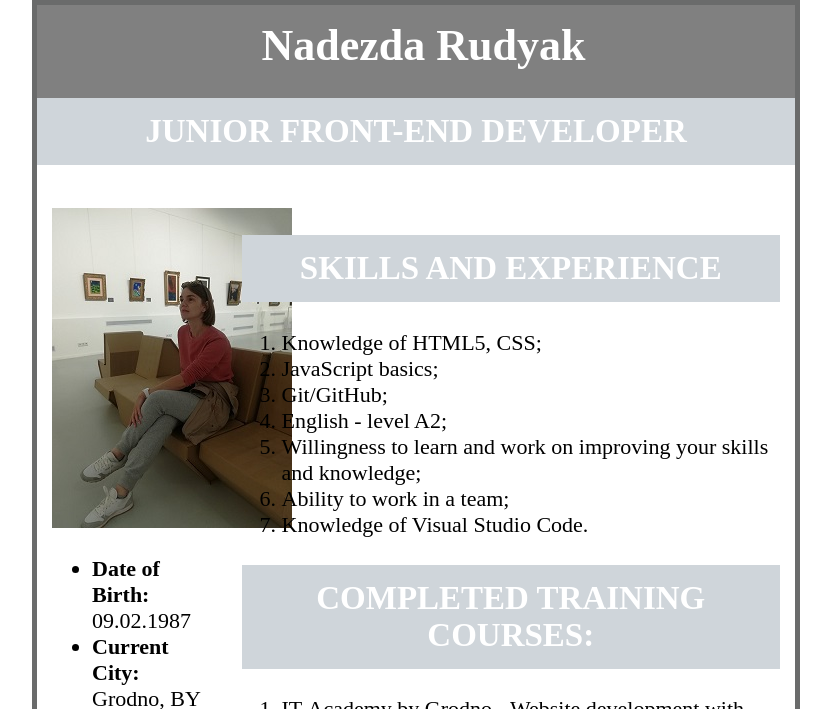
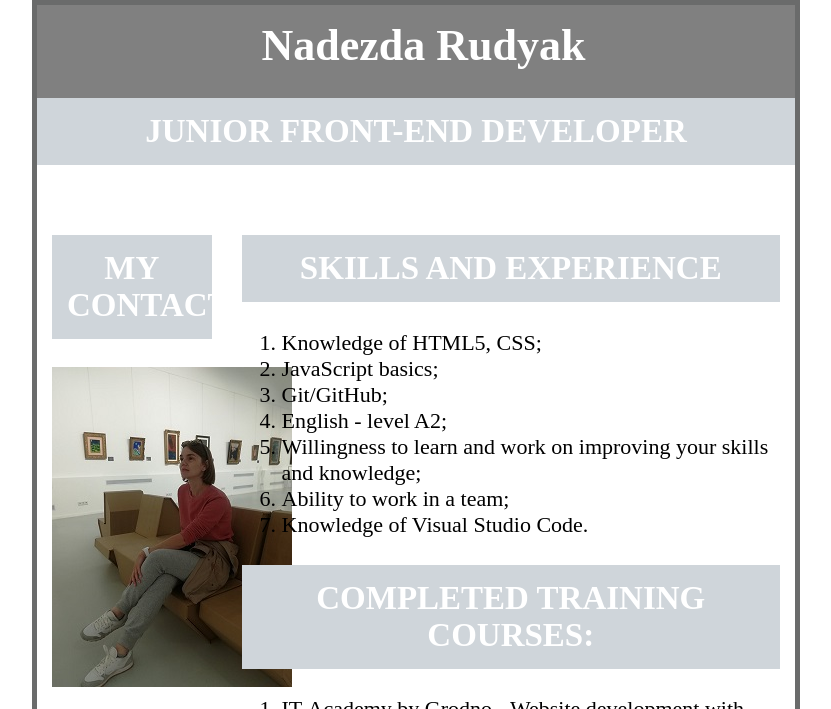
Before and after one commit to nadrudyak/rsschool-cv, a plain HTML site: page index.html in a window 1280 px wide. Shown: the top 709 px of the page, without its empty margins (224-1055 px from the left). Drawn offline with Linux system fonts and the light colour scheme.

Commit message:
Update index.html

```diff
--- a/index.html
+++ b/index.html
@@ -18,6 +18,7 @@
 
     <main>
         <section>
+            <h2>My contacts</h2>
             <img src="./images/photo.jpg" alt="photo" width="240">
             <ul>
                 <li> <span>Date of Birth:</span> 09.02.1987 </li>
```
